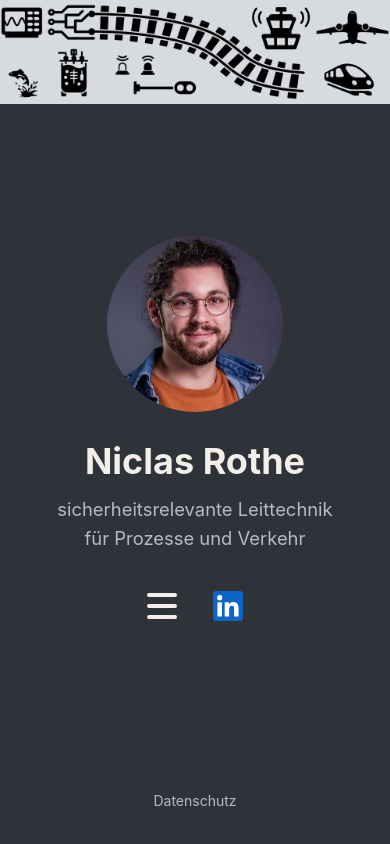
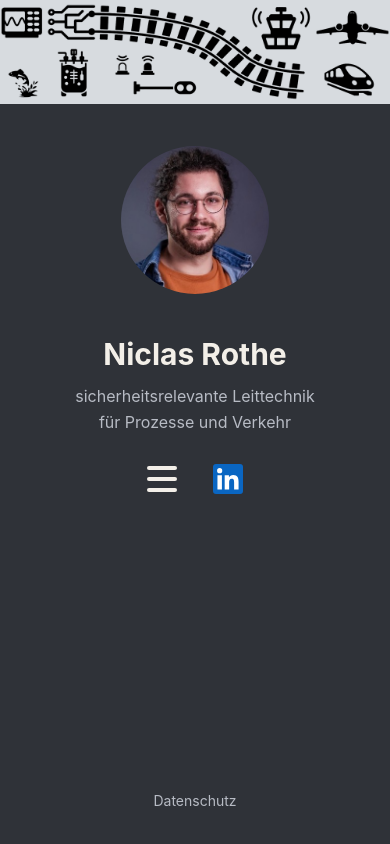
Before and after one commit to niclasrothe/website, a plain HTML site: page index.html in a window 390 px wide. Drawn offline with Linux system fonts and the light colour scheme.

Commit message:
Update styles.css

```diff
--- a/styles.css
+++ b/styles.css
@@ -286,3 +286,17 @@ Auskommentiert damit Listen die selbe Breite hat wie Überschrift und Bilder
 @media (prefers-reduced-motion: reduce) {
   * { transition: none !important; }
 }
+
+/* ---------- Startseite auf Handys: kompakter, damit nicht gescrollt werden muss ---------- */
+@media (max-width: 600px) {
+  .hero {
+    --gap: clamp(28px, 5vh, 44px);     /* Abstand Titelbild–Profilbild = Profilbild–Name */
+    justify-content: flex-start;       /* Inhalt oben, damit der obere Abstand exakt --gap ist */
+    padding: 0 24px 16px;
+  }
+  .portrait { width: 148px; height: 148px; margin: var(--gap) 0; }
+  .hero h1 { font-size: 30px; }   /* 36px × 148/176 */
+  .subtitle { font-size: 1rem; }  /* statt 1.15rem */
+  .social { margin-top: 20px; }
+  .site-footer { padding-top: 8px; }
+}
```
